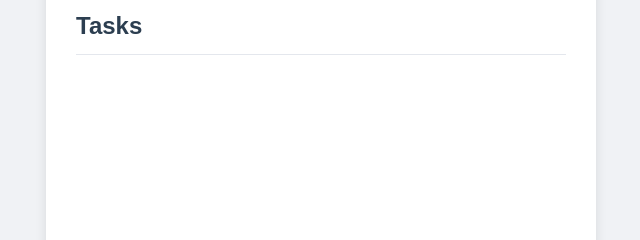
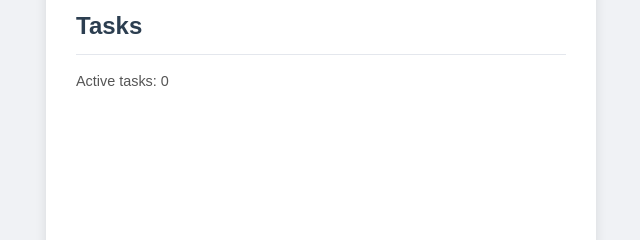
Before and after one commit to Zakkur17/todo-list-app, a plain HTML site: page index.html in a window 1280 px wide. Shown: the part 203-443 px from the top of the page, 319-959 px from the left. Drawn offline with Linux system fonts and the light colour scheme.

Commit message:
Add active tasks counter to the task list and update count on task changes

```diff
--- a/index.html
+++ b/index.html
@@ -21,6 +21,9 @@
 
             <section class="task-list-section">
                 <h2>Tasks</h2>
+                <div class="task-counter-container">
+                    <span>Active tasks: </span><span id="active-tasks-count">0</span>
+                </div>
                 <ul id="task-list">
                     <!-- Tasks will be dynamically added here by JavaScript -->
                 </ul>
--- a/script.js
+++ b/script.js
@@ -2,9 +2,10 @@
 const taskForm = document.getElementById('task-form');
 const taskInput = document.getElementById('task-input');
 const taskList = document.getElementById('task-list');
+const activeTasksCountSpan=  document.getElementById('active-tasks-count');
 
 // Let's test if we selected them correctly
-console.log(taskForm, taskInput, taskList);
+console.log(taskForm, taskInput, taskList, activeTasksCountSpan);
 
 // Function to create and add a new task item to the DOM
 function addTaskToDom(taskText, isCompleted = false) { // Default isCompleted to false
@@ -65,6 +66,7 @@ taskForm.addEventListener('submit', function(event) {
     console.log('Task added:', taskText);
     addTaskToDom(taskText); // Call the function to add the task to the DOM
     saveTasksToLocalStorage(); // Save tasks to local storage
+    updateActiveTasksCount(); // A new task is added and always active, so update the count
 
     taskInput.value = ''; // Clear the input field
     taskInput.focus(); // Set focus back to the input field
@@ -93,6 +95,7 @@ taskList.addEventListener('click', function(event) {
         if (taskItem) {
             taskItem.classList.toggle('completed'); // Toggle the .completed class
             saveTasksToLocalStorage();
+            updateActiveTasksCount(); // Update the count after toggling
             console.log('Toggled .completed class on:', taskItem);
         }
         return; // Stop further processing if we handled a complete button
@@ -107,6 +110,7 @@ taskList.addEventListener('click', function(event) {
         if (taskItem) {
             taskItem.remove(); // Remove the task item from the DOM
             saveTasksToLocalStorage();
+            updateActiveTasksCount(); // Update the count after deletion
             console.log('Removed task item:', taskItem);
         }
         return; // Stop further processing if we handled a delete button
@@ -141,6 +145,15 @@ function saveTasksToLocalStorage() {
     console.log('Tasks saved to local storage:', taskToSave);
 }
 
+// Function to update the active tasks count
+// This function is called whenever a task is added, completed, or deleted
+function updateActiveTasksCount() {
+    const incompleteTaskItems = taskList.querySelectorAll('.task-item:not(.completed)');
+    const count = incompleteTaskItems.length;
+    activeTasksCountSpan.textContent = count;
+    console.log('Active tasks count updated to:', count);
+}
+
 // Function to display tasks from local storage on page load
 function displayTasksOnLoad() {
     const tasks = getTasksFromLocalStorage();
@@ -148,6 +161,7 @@ function displayTasksOnLoad() {
         // We need to pass not just the text, but also the completed status
         addTaskToDom(taskData.text, taskData.completed);
     })
+    updateActiveTasksCount(); // Update the count after loading tasks
     console.log('Tasks loaded from local storage and displayed');
 }
 
--- a/style.css
+++ b/style.css
@@ -129,3 +129,10 @@ header h1 {
 .task-item .delete-button:hover {
     color: #d34d4d;
 }
+
+.task-counter-container {
+    margin-bottom: 10px;
+    font-size: 0.9em;
+    color: #555;
+    text-align: left;
+}
```
